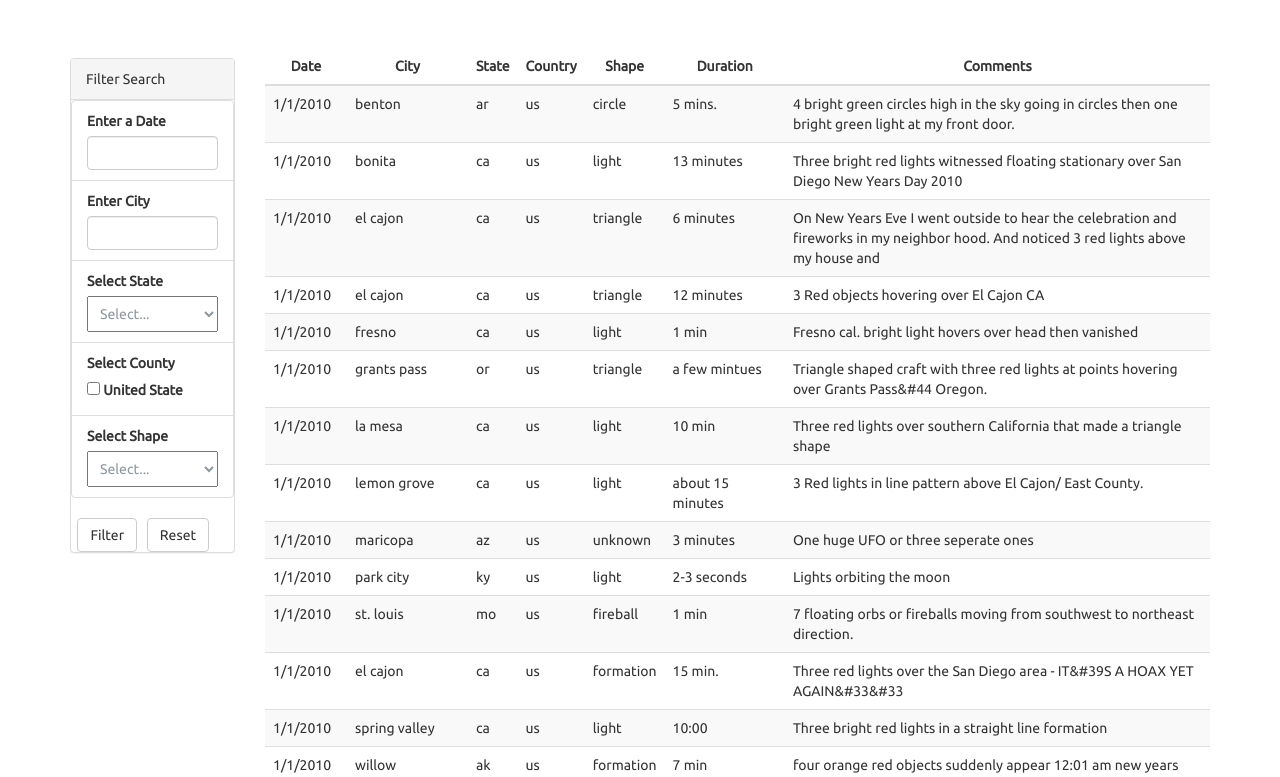
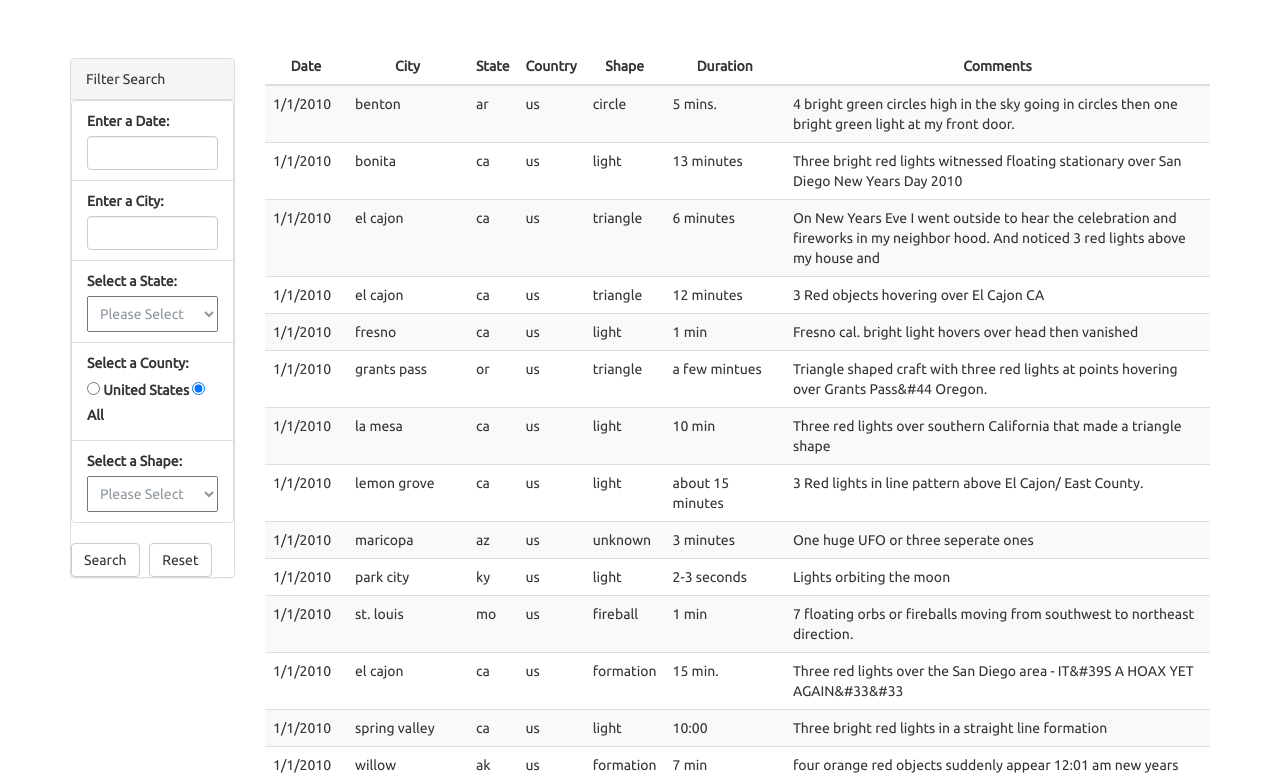
Before and after one commit to patilaja/javascript-challenge, a plain HTML site: page index.html in a window 1280 px wide. Shown: the part 614-1391 px from the top of the page. Drawn offline with nearby package versions, Linux system fonts and the light colour scheme.

Commit message:
JavaScript and DOM Manipulation

```diff
--- a/index.html
+++ b/index.html
@@ -47,17 +47,17 @@
 
                     <ul class="list-group" id="filters">
                       <li class="filter list-group-item">
-                        <label for="date">Enter a Date</label>
+                        <label for="date">Enter a Date:</label>
                         <input class="form-control" id="datepicker" type="text" placeholder="">
                       </li>
                       <li class="filter list-group-item">
-                        <label for="city">Enter City</label>
+                        <label for="city">Enter a City:</label>
                         <input class="form-control" id="city" type="text" placeholder="">
                       </li>
                       <li class="filter list-group-item">
-                        <label for="state">Select State</label>
+                        <label for="state">Select a State:</label>
                         <select id="state">
-                          <option value="">Select...</option>
+                          <option value="">Please Select</option>
                           <option value="al`">Alabama</option>
                           <option value="ak`">Alaska</option>
                           <option value="az`">Arizona</option>
@@ -112,14 +112,16 @@
                         </select>
                       </li>
                       <li class="filter list-group-item">
-                        <label for="country">Select County</label><br>
-                        <input type="checkbox" id="country" name="country" value="us">
-                        <label for="country">United State</label>
+                        <label for="country">Select a County:</label><br>
+                        <input type="radio" id="country" name="country" value="us">
+                        <label for="country">United States</label>
+                        <input type="radio" id="countryAll" name="country" value="" checked >
+                        <label for="country">All</label>
                       </li>
                       <li class="filter list-group-item">
-                        <label for="shape">Select Shape</label>
+                        <label for="shape">Select a Shape:</label>
                         <select id="shape">
-                          <option value="">Select...</option>
+                          <option value="">Please Select</option>
                           <option value="changing">Changing</option>
                           <option value="chevron">Chevron</option>
                           <option value="cigar">Cigar</option>
@@ -143,8 +145,8 @@
                     </ul>
                   </div>
                   <div>
-                    &nbsp;&nbsp;<button id="filter-btn" type="button" class="btn btn-default">Filter</button> &nbsp;
-                    <button id="reset-btn" type="button" class="btn btn-default">Reset</button> &nbsp;&nbsp;</div>
+                    <button id="filter-btn" type="button" class="btn btn-default">Search</button> &nbsp;
+                    <button id="reset-btn" type="button" class="btn btn-default">Reset</button></div>
                 </form>
               </div>
             </div>
--- a/static/js/app.js
+++ b/static/js/app.js
@@ -32,6 +32,7 @@ function resetFilter(){
     document.getElementById("city").value = "";
     document.getElementById("state").value = "";
     document.getElementById("country").checked = false;
+    document.getElementById("countryAll").checked = true;
     document.getElementById("shape").value = "";
 
     //populateData - with reset filter values
@@ -50,9 +51,11 @@ function setFilter(){
     city = document.getElementById("city").value.toLowerCase();
     state = document.getElementById("state").value;
 
-    //Check if check-box is checked
+    //Check if radio button is selected
     if (document.getElementById("country").checked == true){
         country = document.getElementById("country").value;
+    }else if (document.getElementById("countryAll").checked == true){
+        country = document.getElementById("countryAll").value;
     }
 
     shape = document.getElementById("shape").value;
@@ -87,7 +90,7 @@ function populateData()
         tdata = tdata.filter(d => {return d.state === state;});
 
     }
-    //check county checkbox is checked
+    //check county radio button is checked
     if (document.getElementById("country").checked == true){
          tdata = tdata.filter(d=> {return d.country === country.trim();});
      }
```
Also changed, not shown: Images/output.PNG (added), 1 other file.
